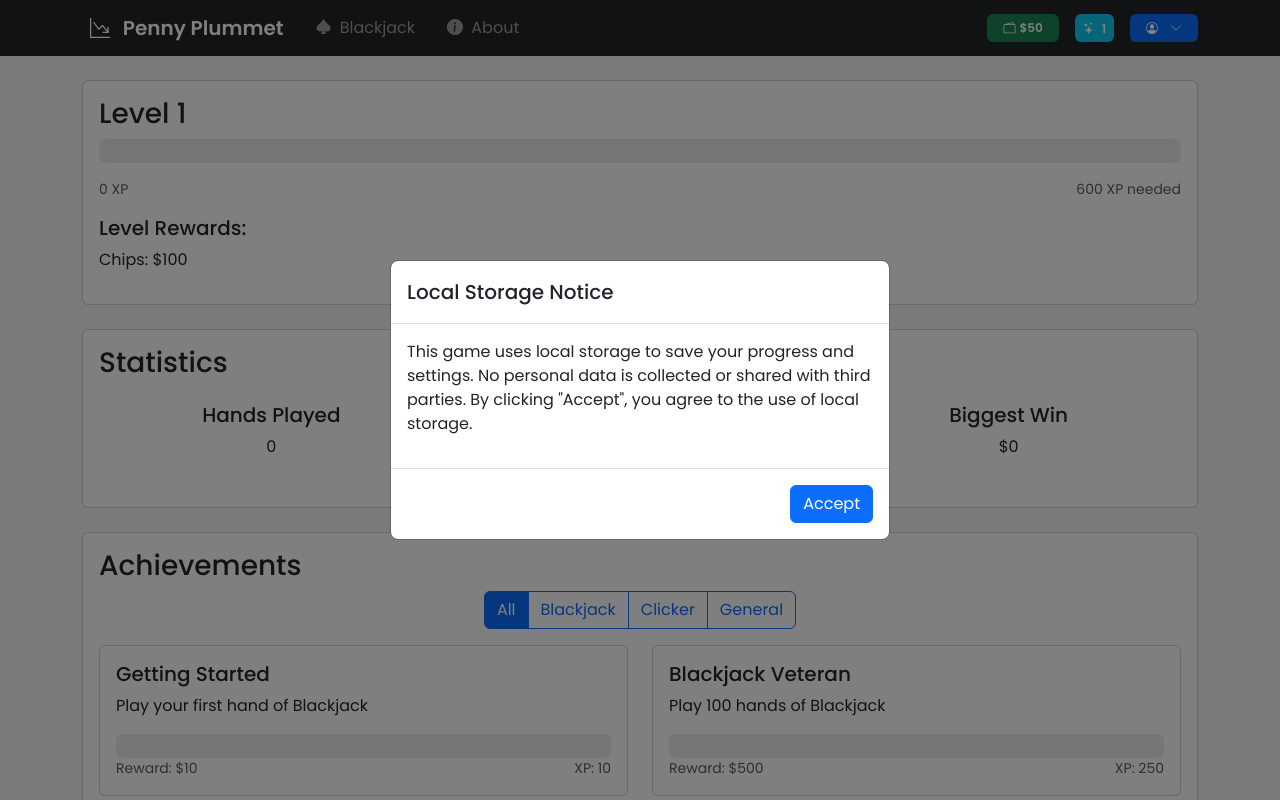
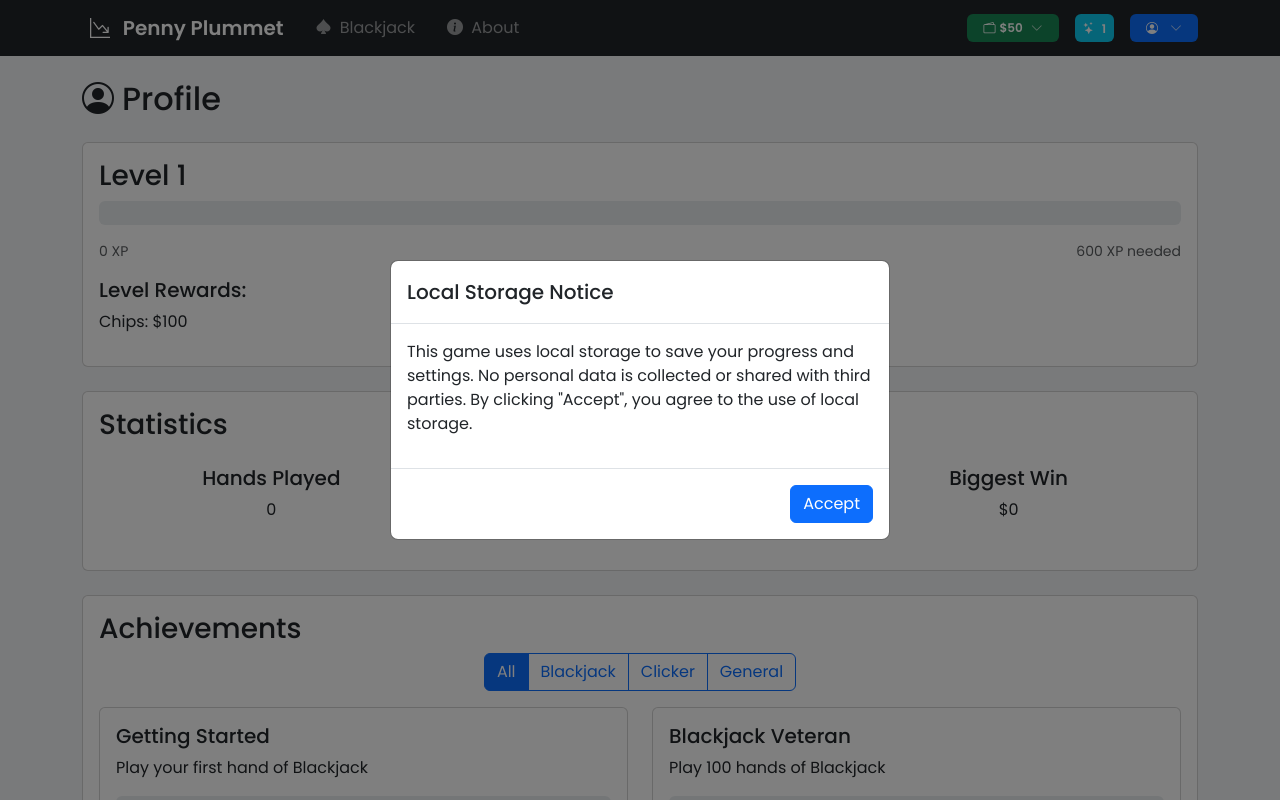
Before and after one commit to benceb2/penny-plummet, a Vue app: page /profile in a window 1280 px wide. Shown: the top 800 px of the page. Built offline with nearby package versions, Linux system fonts and the light colour scheme.

Commit message:
use BaseLayout in ProfileView, use dark Text for BaseLayout heading, try handle push win reward properly

```diff
--- a/src/components/layout/AppNavbar.vue
+++ b/src/components/layout/AppNavbar.vue
@@ -69,6 +69,7 @@ const isNavOpen = ref(false)
               aria-expanded="false">
               <i class="bi bi-wallet2 me-1"></i>
               {{ userStore.formattedChips }}
+              <i class="bi bi-chevron-down ms-2 opacity-75"></i>
             </span>
             <ul class="dropdown-menu dropdown-menu-end min-w-200">
               <li>
--- a/src/components/layout/BaseLayout.vue
+++ b/src/components/layout/BaseLayout.vue
@@ -17,7 +17,7 @@ const userStore = useUserStore()
     <div class="row mb-4">
       <div class="col-12">
         <div class="d-flex justify-content-between align-items-center flex-wrap gap-3">
-          <h2 class="text-primary mb-0">
+          <h2 class="text-dark mb-0">
             <i v-if="icon" :class="`bi bi-${icon} me-2`"></i>{{ title }}
           </h2>
           <div v-if="showBalance" class="d-flex gap-3 align-items-center">
--- a/src/stores/blackjack.ts
+++ b/src/stores/blackjack.ts
@@ -104,7 +104,7 @@ export const useBlackjackStore = defineStore('blackjack', () => {
     // Update user stats first
     userStore.updateStats(result)
 
-    // Track achievements
+    // Only handle win-related updates if it's a win (not a push)
     if (result.isWin) {
       sessionStats.value.consecutiveWins++
       sessionStats.value.maxConsecutiveWins = Math.max(
@@ -129,7 +129,7 @@ export const useBlackjackStore = defineStore('blackjack', () => {
       // Add XP based on win amount (10% of winnings)
       const xpGain = Math.floor((result.amount - result.initialBet) * 0.1)
       achievementStore.addXP(xpGain)
-    } else {
+    } else if (!result.isPush) { // Only reset consecutive wins on a loss, not a push
       sessionStats.value.consecutiveWins = 0
     }
 
--- a/src/views/ProfileView.vue
+++ b/src/views/ProfileView.vue
@@ -1,5 +1,9 @@
 <template>
-  <div class="container py-4">
+  <BaseLayout
+    title="Profile"
+    icon="person-circle"
+    :showBalance="false">
+
     <!-- Level Progress Section -->
     <div class="card mb-4">
       <div class="card-body">
@@ -106,7 +110,7 @@
         </div>
       </div>
     </div>
-  </div>
+  </BaseLayout>
 </template>
 
 <script setup lang="ts">
@@ -114,6 +118,7 @@ import { ref, computed } from 'vue';
 import { useUserStore } from '@/stores/user';
 import { useAchievementStore } from '@/stores/achievement';
 import { formatIntAsCurrency } from '@/utils/currency';
+import BaseLayout from '@/components/layout/BaseLayout.vue';
 
 const userStore = useUserStore();
 const achievementStore = useAchievementStore();
```
